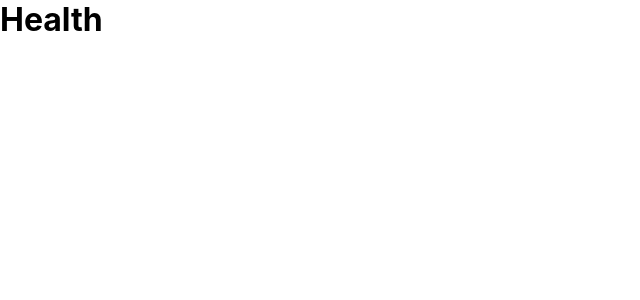
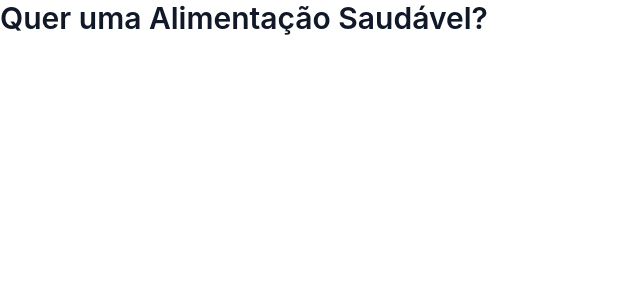
Before and after one commit to Nelson-DevStack/health-site, a Next.js app: page / in a window 1280 px wide. Shown: the top 300 px of the page, without its empty margins (0-640 px from the left). Built offline with nearby package versions, Linux system fonts and the light colour scheme.

Commit message:
tailwindcss

```diff
--- a/package.json
+++ b/package.json
@@ -19,6 +19,7 @@
     "@types/react-dom": "18.0.6",
     "@typescript-eslint/eslint-plugin": "^5.33.0",
     "@typescript-eslint/parser": "^5.33.0",
+    "autoprefixer": "^10.4.8",
     "eslint": "^7.32.0 || ^8.2.0",
     "eslint-config-airbnb": "^19.0.4",
     "eslint-config-next": "12.2.4",
@@ -30,7 +31,9 @@
     "eslint-plugin-prettier": "^4.2.1",
     "eslint-plugin-react": "^7.28.0",
     "eslint-plugin-react-hooks": "^4.3.0",
+    "postcss": "^8.4.16",
     "prettier": "^2.7.1",
+    "tailwindcss": "^3.1.8",
     "typescript": "4.7.4"
   }
 }
--- /dev/null
+++ b/postcss.config.js
@@ -0,0 +1,6 @@
+module.exports = {
+  plugins: {
+    tailwindcss: {},
+    autoprefixer: {},
+  },
+}
--- /dev/null
+++ b/src/components/UI/Heading/index.tsx
@@ -0,0 +1,20 @@
+import React, { ReactNode } from 'react';
+
+type HeadingProps = {
+  children: ReactNode | JSX.Element;
+  className?: string;
+};
+
+const Heading = ({ className, children }: HeadingProps) => {
+  return (
+    <h1 className={`text-3xl font-semibold text-gray-900 ${className}`}>
+      {children}
+    </h1>
+  );
+};
+
+Heading.defaultProps = {
+  className: `  `,
+};
+
+export default Heading;
--- a/src/pages/index.tsx
+++ b/src/pages/index.tsx
@@ -2,7 +2,7 @@ import type { NextPage } from 'next';
 import Head from 'next/head';
 import React from 'react';
 
-import styles from '../styles/Home.module.css';
+import Heading from '../components/UI/Heading';
 
 const Home: NextPage = () => {
   return (
@@ -15,7 +15,7 @@ const Home: NextPage = () => {
 
       <main>
         <div>
-          <h1>Health</h1>
+          <Heading>Quer uma Alimentação Saudável?</Heading>
         </div>
       </main>
     </>
--- a/src/styles/globals.css
+++ b/src/styles/globals.css
@@ -1,3 +1,7 @@
+@tailwind base;
+@tailwind components;
+@tailwind utilities;
+
 html,
 body {
   padding: 0;
--- /dev/null
+++ b/tailwind.config.js
@@ -0,0 +1,13 @@
+/** @type {import('tailwindcss').Config} */
+module.exports = {
+  content: [
+    './pages/**/*.{js,ts,jsx,tsx}',
+    './components/**/*.{js,ts,jsx,tsx}',
+    './src/pages/**/*.{js,ts,jsx,tsx}',
+    './src/components/**/*.{js,ts,jsx,tsx}',
+  ],
+  theme: {
+    extend: {},
+  },
+  plugins: [],
+};
```
Also changed, not shown: 1 other file (tests, documents, lock files or other folders).
